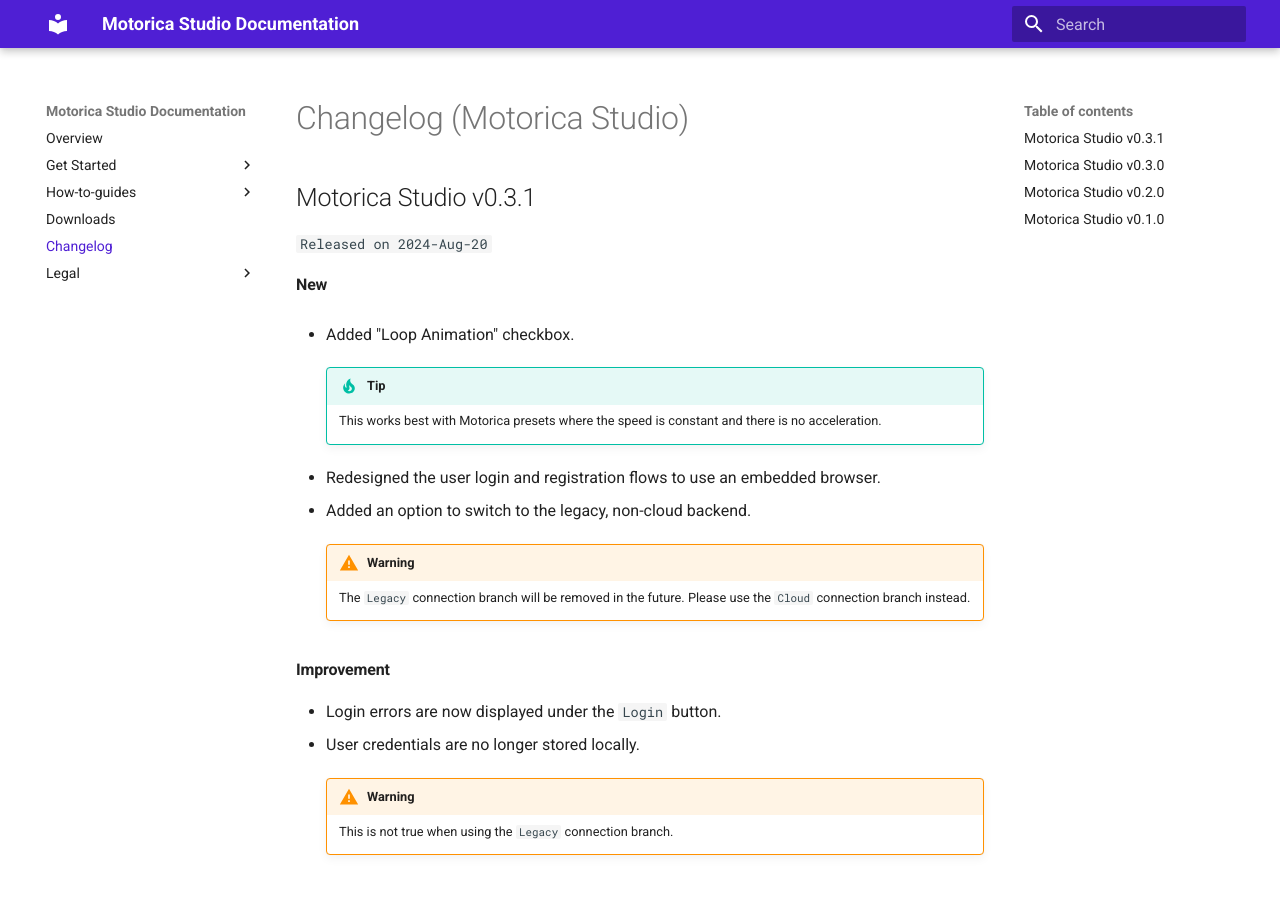
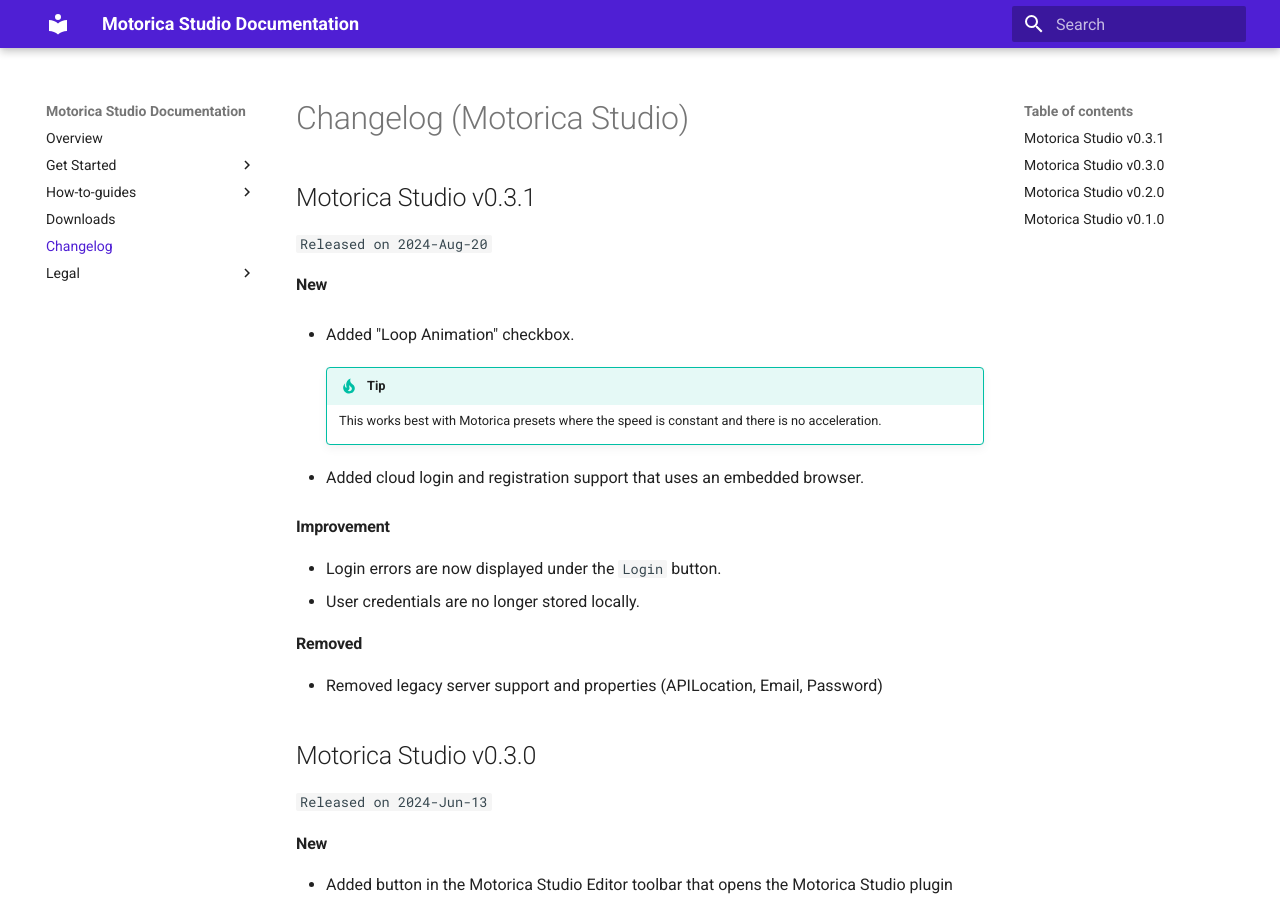
Before and after one commit to MotoricaAI/MoStudioDocs, an MkDocs documentation site: the page built from docs/changelog.md, in a window 1280 px wide and 900 px high. Built offline with MkDocs 1.6.1 and Material for MkDocs 9.7.7, drawn with Linux system fonts in a browser that asks for light colours.

Commit message:
Update changelog.md

```diff
--- a/docs/changelog.md
+++ b/docs/changelog.md
@@ -8,18 +8,14 @@
     !!! tip
         This works best with Motorica presets where the speed is constant and there is no acceleration.
 
-- Redesigned the user login and registration flows to use an embedded browser.
-- Added an option to switch to the legacy, non-cloud backend.
-
-    !!! warning
-        The `Legacy` connection branch will be removed in the future. Please use the `Cloud` connection branch instead.
+- Added cloud login and registration support that uses an embedded browser.
 
 #### Improvement
 - Login errors are now displayed under the `Login` button.
 - User credentials are no longer stored locally.
 
-    !!! warning
-        This is not true when using the `Legacy` connection branch.
+#### Removed
+- Removed legacy server support and properties (APILocation, Email, Password)
 
 ## Motorica Studio v0.3.0
 `Released on 2024-Jun-13`
```
